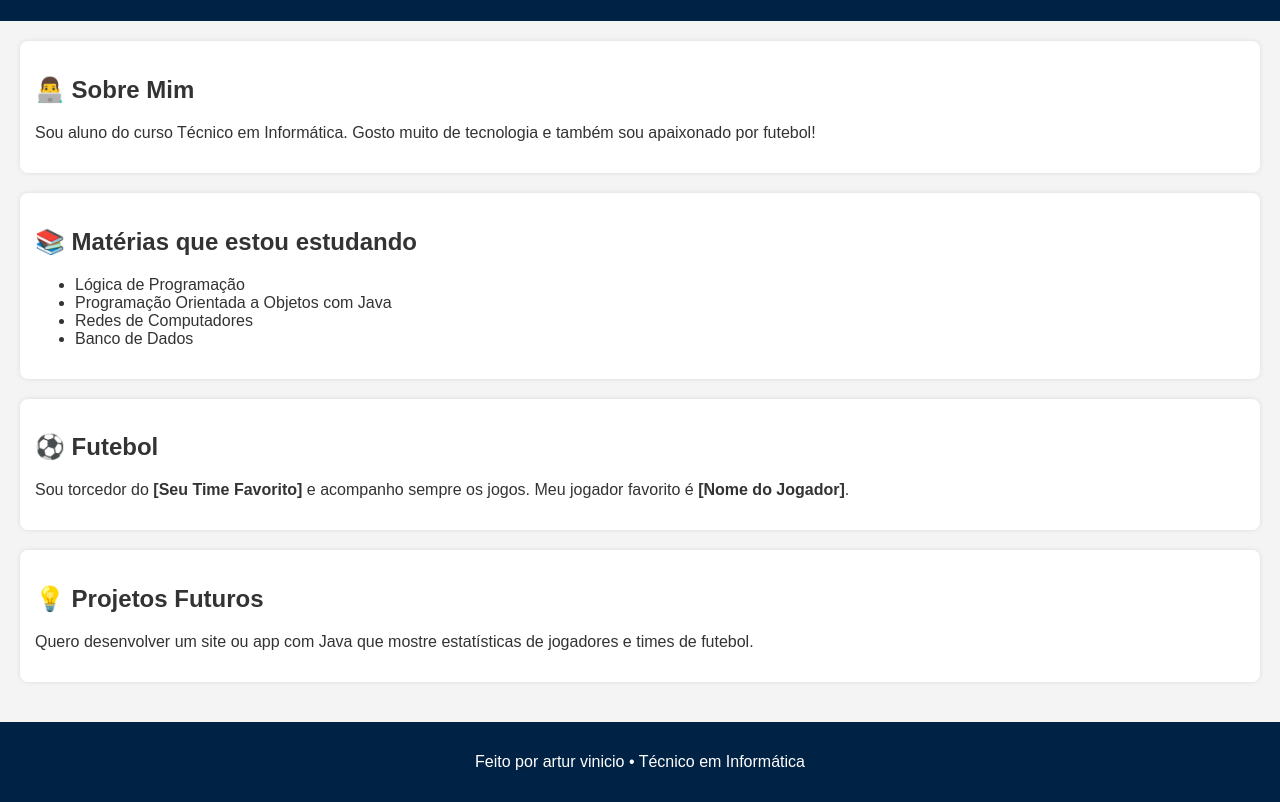
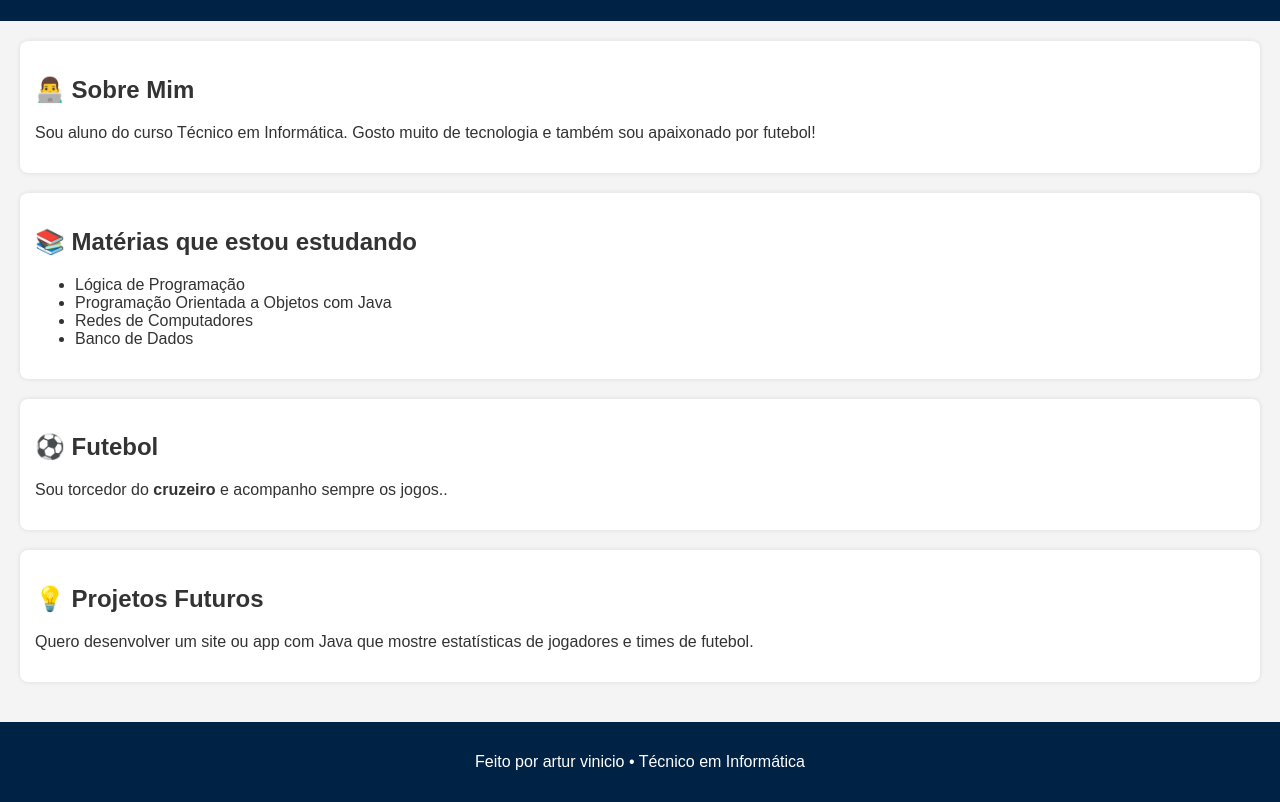
Before and after one commit to arturvinicio/perfil, a plain HTML site: page index.html in a window 1280 px wide. Shown: the part 99-901 px from the top of the page. Drawn offline with Linux system fonts and the light colour scheme.

Commit message:
Update index.html

```diff
--- a/index.html
+++ b/index.html
@@ -29,7 +29,7 @@
 
         <section class="futebol">
             <h2>⚽ Futebol</h2>
-            <p>Sou torcedor do <strong>[Seu Time Favorito]</strong> e acompanho sempre os jogos. Meu jogador favorito é <strong>[Nome do Jogador]</strong>.</p>
+            <p>Sou torcedor do <strong>cruzeiro</strong> e acompanho sempre os jogos.<strong></strong>.</p>
         </section>
 
         <section class="projetos">
```
